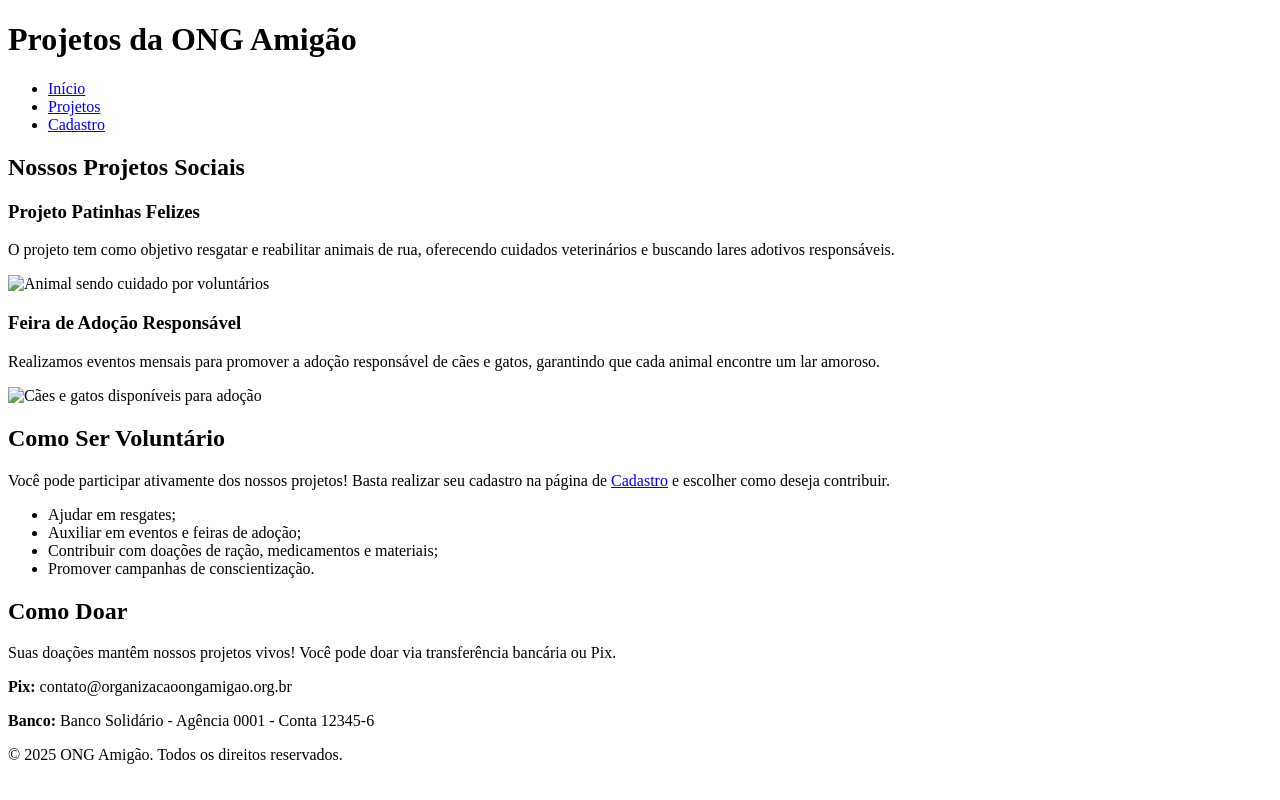
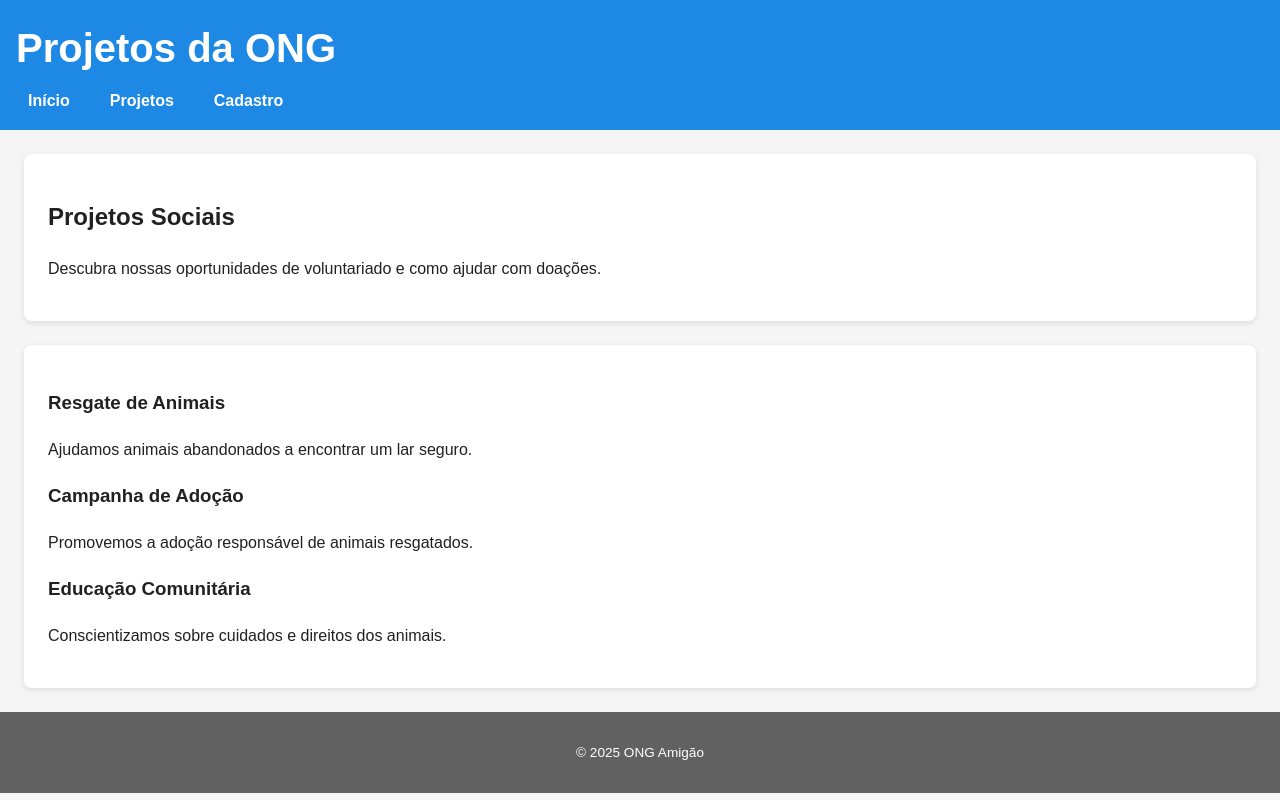
Before and after one commit to RobsonBino/aulaPrograma-aoWeb, a plain HTML site: page projetos.html in a window 1280 px wide. Drawn offline with Linux system fonts and the light colour scheme.

Commit message:
Adiciona estilo CSS para Entrega II

```diff
--- /dev/null
+++ b/CSS/style.css
@@ -0,0 +1,200 @@
+/* =======================
+   SISTEMA DE DESIGN
+======================= */
+
+/* 🎨 Paleta de Cores (8 cores mínimas) */
+:root {
+  --cor-primaria: #1e88e5;
+  --cor-secundaria: #43a047;
+  --cor-destaque: #fdd835;
+  --cor-perigo: #e53935;
+  --cor-neutra-1: #f5f5f5;
+  --cor-neutra-2: #e0e0e0;
+  --cor-neutra-3: #616161;
+  --cor-neutra-4: #212121;
+
+  /* 🅰️ Tipografia (5 tamanhos mínimos) */
+  --font-titulo: 2.5rem;
+  --font-subtitulo: 1.8rem;
+  --font-destaque: 1.3rem;
+  --font-texto: 1rem;
+  --font-pequena: 0.85rem;
+
+  /* 📏 Espaçamento modular */
+  --space-1: 8px;
+  --space-2: 16px;
+  --space-3: 24px;
+  --space-4: 32px;
+  --space-5: 48px;
+  --space-6: 64px;
+}
+
+/* =======================
+   ESTILOS GERAIS
+======================= */
+body {
+  font-family: Arial, Helvetica, sans-serif;
+  font-size: var(--font-texto);
+  color: var(--cor-neutra-4);
+  background-color: var(--cor-neutra-1);
+  margin: 0;
+  padding: 0;
+  line-height: 1.6;
+}
+
+header {
+  background-color: var(--cor-primaria);
+  color: white;
+  padding: var(--space-2);
+}
+
+header h1 {
+  font-size: var(--font-titulo);
+  margin: 0;
+}
+
+nav ul {
+  display: flex;
+  gap: var(--space-2);
+  list-style: none;
+  padding: 0;
+  margin: var(--space-1) 0 0;
+}
+
+nav a {
+  color: white;
+  text-decoration: none;
+  font-weight: bold;
+  padding: 8px 12px;
+  transition: background-color 0.3s;
+}
+
+nav a:hover,
+nav a:focus {
+  background-color: var(--cor-secundaria);
+  border-radius: 4px;
+}
+
+/* =======================
+   LAYOUT PRINCIPAL (GRID)
+======================= */
+main {
+  display: grid;
+  grid-template-columns: repeat(12, 1fr);
+  gap: var(--space-3);
+  padding: var(--space-3);
+}
+
+/* Cada section ocupa 12 colunas no mobile */
+section {
+  grid-column: span 12;
+  background: white;
+  border-radius: 8px;
+  padding: var(--space-3);
+  box-shadow: 0 2px 6px rgba(0, 0, 0, 0.1);
+}
+
+/* =======================
+   IMAGENS E CARDS
+======================= */
+img {
+  width: 100%;
+  height: auto;
+  border-radius: 8px;
+  margin-top: var(--space-2);
+}
+
+/* =======================
+   BOTÕES
+======================= */
+button {
+  background-color: var(--cor-primaria);
+  color: white;
+  border: none;
+  padding: var(--space-2) var(--space-3);
+  border-radius: 4px;
+  cursor: pointer;
+  transition: background-color 0.3s;
+}
+
+button:hover {
+  background-color: var(--cor-secundaria);
+}
+
+/* =======================
+   FORMULÁRIOS
+======================= */
+form {
+  display: flex;
+  flex-direction: column;
+  gap: var(--space-2);
+}
+
+input, select {
+  padding: var(--space-2);
+  border: 1px solid var(--cor-neutra-2);
+  border-radius: 4px;
+  font-size: var(--font-texto);
+}
+
+input:focus {
+  border-color: var(--cor-primaria);
+  outline: none;
+  box-shadow: 0 0 4px var(--cor-primaria);
+}
+
+/* =======================
+   RODAPÉ
+======================= */
+footer {
+  background-color: var(--cor-neutra-3);
+  color: white;
+  text-align: center;
+  padding: var(--space-2);
+  font-size: var(--font-pequena);
+}
+
+/* =======================
+   RESPONSIVIDADE
+======================= */
+
+/* Mobile (até 480px) */
+@media (max-width: 480px) {
+  header, footer {
+    text-align: center;
+  }
+
+  nav ul {
+    flex-direction: column;
+    align-items: center;
+  }
+}
+
+/* Tablet (até 768px) */
+@media (max-width: 768px) {
+  main {
+    grid-template-columns: repeat(8, 1fr);
+  }
+}
+
+/* Notebook (até 1024px) */
+@media (max-width: 1024px) {
+  main {
+    grid-template-columns: repeat(10, 1fr);
+  }
+}
+
+/* Desktop médio (até 1280px) */
+@media (max-width: 1280px) {
+  main {
+    grid-template-columns: repeat(12, 1fr);
+  }
+}
+
+/* Desktop grande (acima de 1280px) */
+@media (min-width: 1281px) {
+  main {
+    margin: 0 auto;
+    max-width: 1200px;
+  }
+}
--- a/projetos.html
+++ b/projetos.html
@@ -3,12 +3,13 @@
 <head>
     <meta charset="UTF-8">
     <meta name="viewport" content="width=device-width, initial-scale=1.0">
-  <title>Projetos - ONG Amigão</title>
+    <title>ONG Amigão - Projetos</title>
+    <link rel="stylesheet" href="css/style.css">
 </head>
 <body>
     <header>
-    <h1>Projetos da ONG Amigão</h1>
-    <nav aria-label="Navegação principal">
+        <h1>Projetos da ONG</h1>
+        <nav>
             <ul>
                 <li><a href="index.html">Início</a></li>
                 <li><a href="projetos.html">Projetos</a></li>
@@ -16,44 +17,28 @@
             </ul>
         </nav>
     </header>
-
     <main>
         <section>
-      <h2>Nossos Projetos Sociais</h2>
-      <article>
-        <h3>Projeto Patinhas Felizes</h3>
-        <p>O projeto tem como objetivo resgatar e reabilitar animais de rua, oferecendo cuidados veterinários e buscando lares adotivos responsáveis.</p>
-        <img src="imagens/projeto1.jpg" alt="Animal sendo cuidado por voluntários">
-      </article>
-
-      <article>
-        <h3>Feira de Adoção Responsável</h3>
-        <p>Realizamos eventos mensais para promover a adoção responsável de cães e gatos, garantindo que cada animal encontre um lar amoroso.</p>
-        <img src="imagens/projeto2.jpg" alt="Cães e gatos disponíveis para adoção">
-      </article>
+            <h2>Projetos Sociais</h2>
+            <p>Descubra nossas oportunidades de voluntariado e como ajudar com doações.</p>
         </section>
-
-    <section>
-      <h2>Como Ser Voluntário</h2>
-      <p>Você pode participar ativamente dos nossos projetos! Basta realizar seu cadastro na página de <a href="cadastro.html">Cadastro</a> e escolher como deseja contribuir.</p>
-      <ul>
-        <li>Ajudar em resgates;</li>
-        <li>Auxiliar em eventos e feiras de adoção;</li>
-        <li>Contribuir com doações de ração, medicamentos e materiais;</li>
-        <li>Promover campanhas de conscientização.</li>
-      </ul>
-    </section>
-
-    <section>
-      <h2>Como Doar</h2>
-      <p>Suas doações mantêm nossos projetos vivos! Você pode doar via transferência bancária ou Pix.</p>
-      <p><strong>Pix:</strong> contato@organizacaoongamigao.org.br</p>
-      <p><strong>Banco:</strong> Banco Solidário - Agência 0001 - Conta 12345-6</p>
+        <section class="cards">
+            <div class="card">
+                <h3>Resgate de Animais</h3>
+                <p>Ajudamos animais abandonados a encontrar um lar seguro.</p>
+            </div>
+            <div class="card">
+                <h3>Campanha de Adoção</h3>
+                <p>Promovemos a adoção responsável de animais resgatados.</p>
+            </div>
+            <div class="card">
+                <h3>Educação Comunitária</h3>
+                <p>Conscientizamos sobre cuidados e direitos dos animais.</p>
+            </div>
         </section>
     </main>
-
     <footer>
-    <p>&copy; 2025 ONG Amigão. Todos os direitos reservados.</p>
+        <p>&copy; 2025 ONG Amigão</p>
     </footer>
 </body>
 </html>
```
Also changed, not shown: cadastro.html (+13 -32 lines), index.html (+11 -15 lines). Lines whose indentation alone changed are shown as unchanged.
